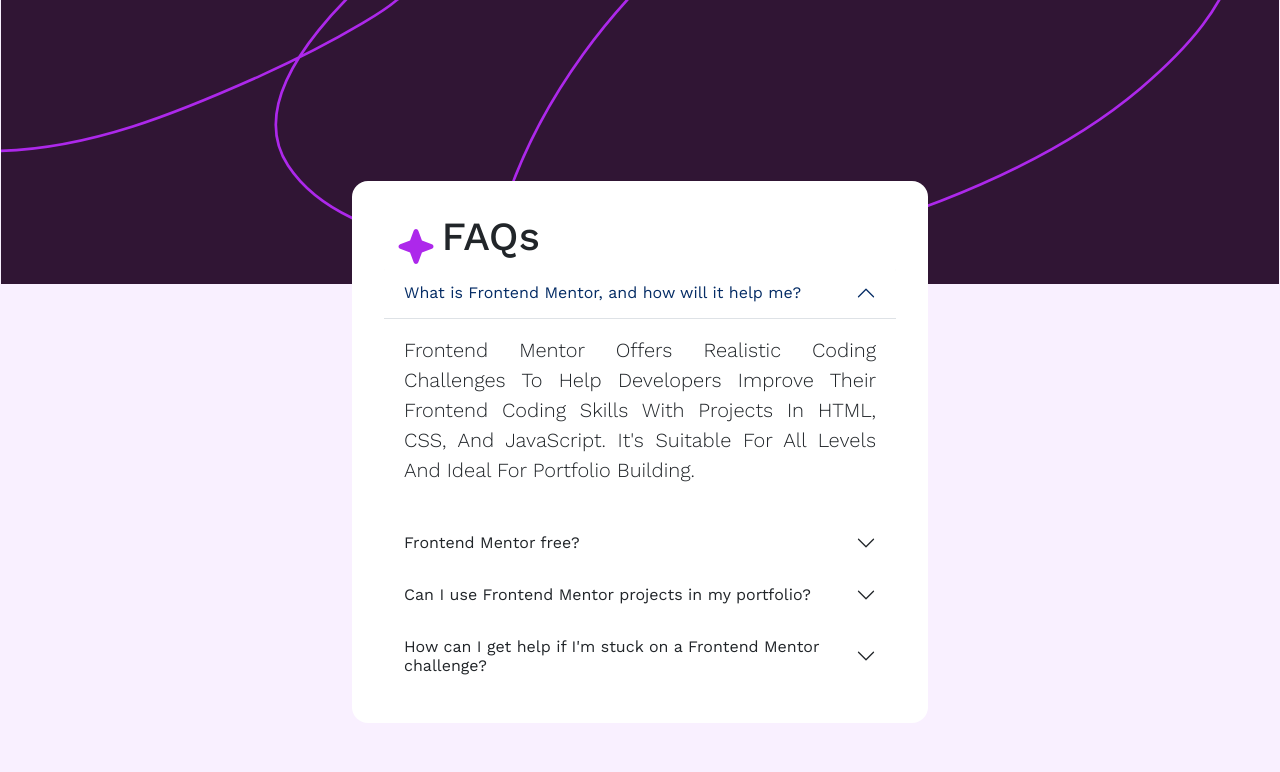
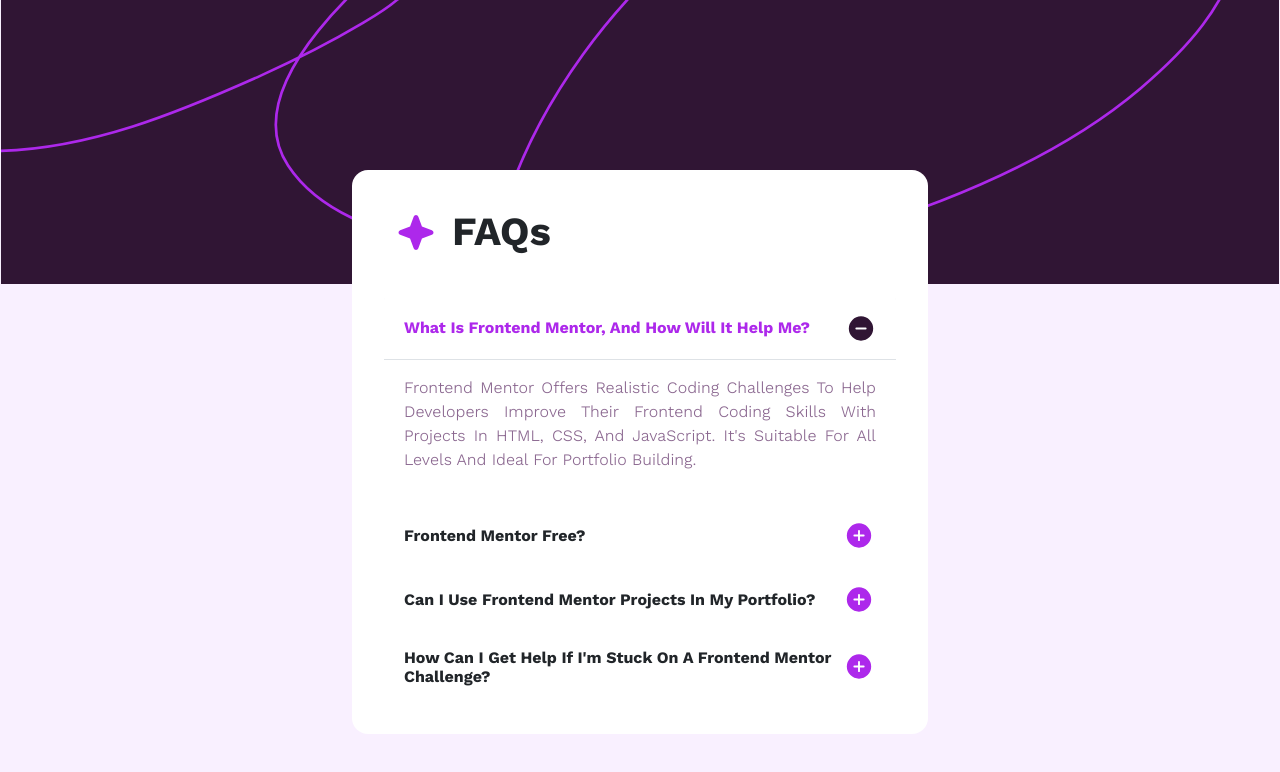
Before and after one commit to DevouraStudio/FAQ-Accordion-Project, a plain HTML site: page index.html in a window 1280 px wide. Drawn offline with nearby package versions, Linux system fonts and the light colour scheme.

Commit message:
feat(ui): add typography, accordion icons and interactive state styles

```diff
--- a/FAQ.css
+++ b/FAQ.css
@@ -25,3 +25,54 @@ section.container {
 	border-radius: 1rem;
 	box-sizing: border-box;
 }
+
+span {
+	text-transform: capitalize;
+	font-weight: 700;
+}
+
+.lead {
+	font-size: 16px;
+	font-weight: 350;
+	color: hsl(292, 16%, 49%);
+}
+
+div.container {
+	display: flex;
+	justify-content: flex-start;
+	align-items: center;
+	padding-bottom: 2rem;
+}
+
+.h1 {
+	padding-left: 1rem;
+	padding-top: 0.4rem;
+	font-weight: 700;
+	font-size: 2.5rem;
+}
+
+.accordion-button.collapsed::after {
+	background-image: url(/assets/icon-plus.svg);
+	background-size: 30px;
+	padding-left: 2rem;
+	padding-bottom: 2rem;
+	margin-left: auto;
+}
+
+.accordion-button:not(.collapsed)::after {
+	background-image: url(/assets/icon-minus.svg);
+	background-size: 30px;
+	padding-left: 2rem;
+	padding-bottom: 2rem;
+	margin-left: auto;
+}
+
+/* I used this psudo class (:not()) instead of (:focus) for better experiences. Hope to be better!*/
+
+.accordion-button:not(.collapsed) {
+	color: rgb(173, 40, 235);
+}
+
+.accordion-button.collapsed:hover {
+	color: rgb(173, 40, 235);
+}
```
Also changed, not shown: assets/icon-minus.svg (added), assets/icon-plus.svg (added).
